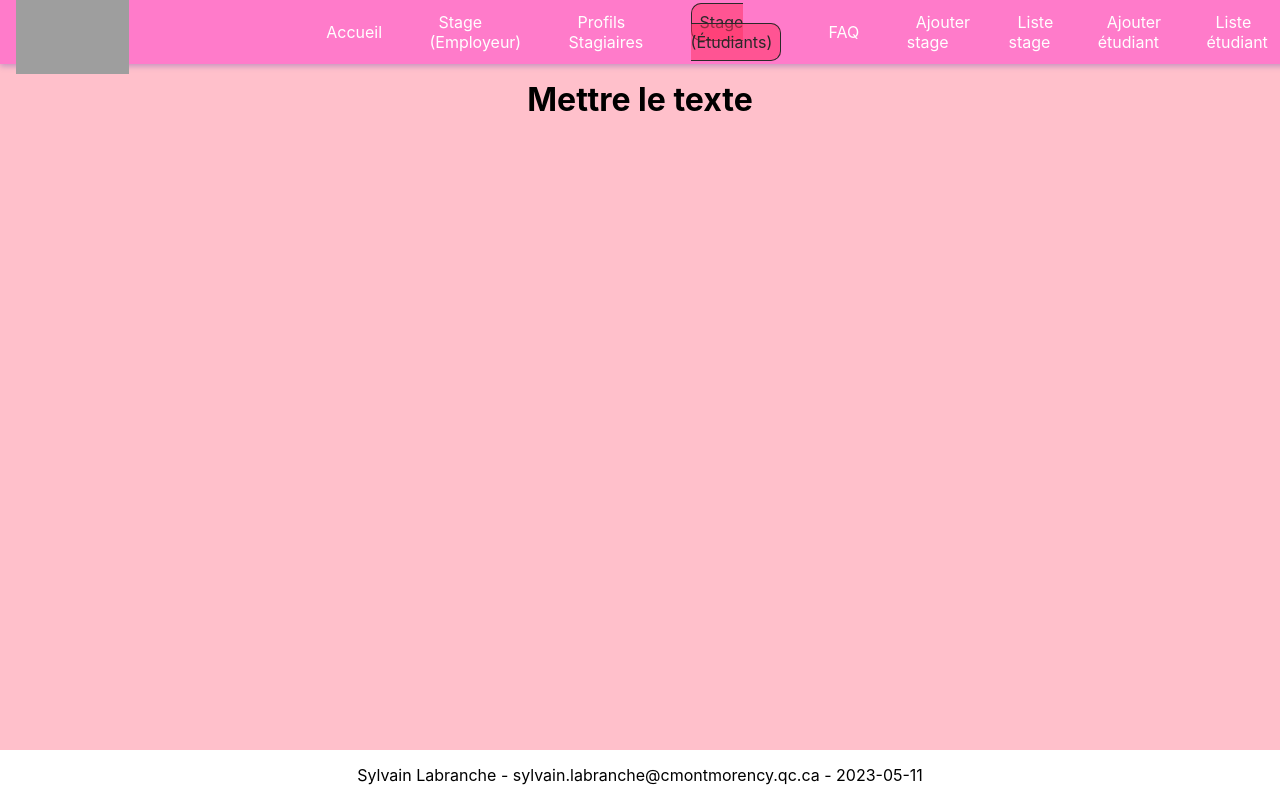
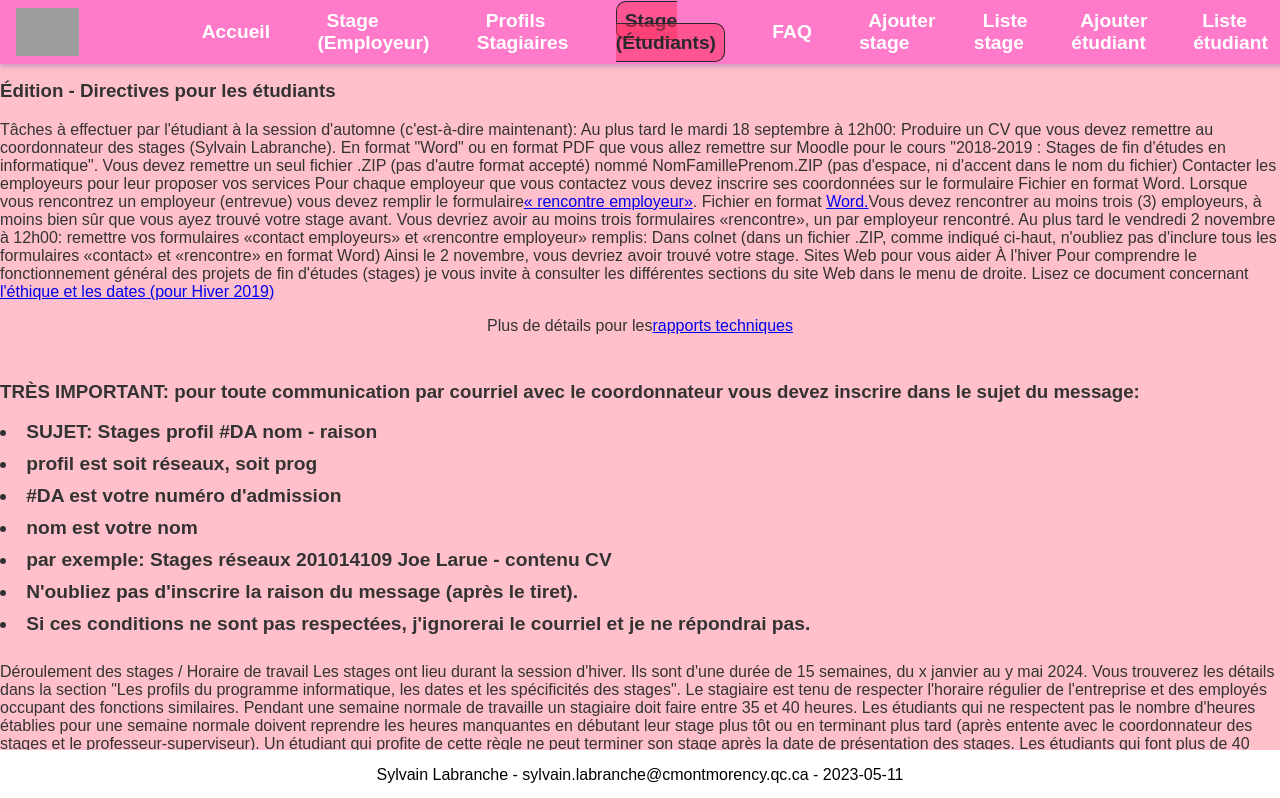
Before and after one commit to Namir2551/Projet-Web, a React (Create React App) app in the folder FrontEnd/: page /stagesEtudiant in a window 1280 px wide. Shown: the top 798 px of the page. Built offline with nearby package versions, Linux system fonts and the light colour scheme; grey boxes are pictures that could not be loaded.

Commit message:
stage etudiant et css

```diff
--- a/FrontEnd/src/stagesEtudiants/pages/PageStagesEtudiant.css
+++ b/FrontEnd/src/stagesEtudiants/pages/PageStagesEtudiant.css
@@ -0,0 +1,17 @@
+div {
+    margin: 0;
+    padding: 0;
+    font-family: Arial, sans-serif;
+    color: #333;
+  }
+
+h3 {
+    font-weight: bold;
+    margin-top: 30px;
+  }
+
+li {
+    font-size: 1.2rem;
+    font-weight: bold;
+    margin: 10px 0;
+  }
--- a/FrontEnd/src/stagesEtudiants/pages/PageStagesEtudiants.js
+++ b/FrontEnd/src/stagesEtudiants/pages/PageStagesEtudiants.js
@@ -4,7 +4,110 @@ import "./PageStagesEtudiant.css";
 function StagesEtudiants() {
     return (
         <div>
-            <h1>Mettre le texte</h1>
+		      <h3>Édition  - Directives pour les étudiants</h3>
+			  Tâches à effectuer par l'étudiant à la session d'automne  (c'est-à-dire maintenant):
+
+				Au plus tard le mardi 18 septembre à 12h00: Produire un CV que vous devez remettre au coordonnateur des stages (Sylvain Labranche).
+
+				  En format "Word" ou en format PDF que vous allez remettre sur Moodle pour le cours "2018-2019 : Stages de fin d'études en informatique".
+				   Vous devez remettre un seul fichier .ZIP (pas d'autre format accepté) nommé
+				   NomFamillePrenom.ZIP (pas d'espace, ni d'accent dans le nom du fichier)
+
+				Contacter les employeurs pour leur proposer vos services
+
+				Pour chaque employeur que vous contactez vous devez inscrire ses coordonnées sur le formulaire <a href="../documents/contact_employeurs.pdf"></a>
+
+				Fichier en format Word.
+
+				Lorsque vous rencontrez un employeur (entrevue) vous devez remplir le formulaire
+				<a href="../documents/rencontre_employeur.pdf">&laquo; rencontre&nbsp;employeur&raquo;</a>.
+
+				Fichier en format <a href="../documents/rencontre_employeur.docx"> Word.</a>
+
+				Vous devez rencontrer au moins trois (3) employeurs, à moins bien sûr que vous ayez
+				trouvé votre stage avant. Vous devriez avoir au moins trois formulaires &laquo;rencontre&raquo;,
+				un par employeur rencontré.
+
+				Au plus tard le vendredi 2 novembre à 12h00: remettre vos formulaires &laquo;contact&nbsp;employeurs&raquo; et
+				&laquo;rencontre&nbsp;employeur&raquo; remplis:
+					Dans colnet (dans un fichier .ZIP, comme indiqué ci-haut, n'oubliez pas d'inclure tous les formulaires &laquo;contact&raquo;
+					et &laquo;rencontre&raquo; en format Word)
+
+				Ainsi le 2 novembre, vous devriez avoir trouvé votre stage.
+
+
+			  			  Sites Web pour vous aider
+
+
+			    À l'hiver
+			  Pour comprendre le fonctionnement général des projets de fin d'études
+			  (stages) je vous invite à consulter les différentes sections du site Web dans le menu de droite.
+
+			 Lisez ce document concernant
+			    <a href="../documents/Code_ethique_presentation_stages.pdf"> l'éthique et les dates (pour Hiver 2019)</a>
+
+			  <p>Plus de détails pour les
+			      <a href="rapports_techniques.php">rapports techniques</a></p>
+				<h3>TRÈS IMPORTANT: pour toute communication par courriel avec le coordonnateur
+					vous devez inscrire dans le sujet du message:</h3>
+					<li class="retrait petit">SUJET: Stages profil #DA nom - raison</li>
+					<li class="retrait petit">profil est soit réseaux, soit prog</li>
+					<li class="retrait petit">#DA est votre numéro d'admission</li>
+					<li class="retrait petit">nom est votre nom</li>
+					<li class="retrait petit">par exemple: Stages réseaux 201014109 Joe Larue - contenu CV</li>
+					<li>N'oubliez pas d'inscrire la raison du message (après le tiret).</li>
+					<li>Si ces conditions ne sont pas respectées, j'ignorerai le courriel et je ne répondrai pas.</li>
+
+              <br></br>
+			  Déroulement des stages / Horaire de travail
+			  Les stages ont lieu durant la session d'hiver.
+			  Ils sont d'une durée de 15 semaines, du x janvier au y mai 2024.
+			  Vous trouverez les détails dans la section "Les profils du programme
+			  informatique, les dates et les spécificités des stages".
+
+			  Le stagiaire est tenu de respecter l'horaire
+			  régulier de l'entreprise et des employés occupant des fonctions similaires.
+			  Pendant une semaine normale de travaille un stagiaire doit faire entre 35 et 40 heures.
+			  Les étudiants qui ne respectent pas le nombre d'heures établies pour une semaine normale
+			  doivent reprendre les heures manquantes en débutant leur stage plus tôt ou en terminant
+			  plus tard (après entente avec le coordonnateur des stages et le professeur-superviseur).
+			  Un étudiant qui profite de cette règle ne peut terminer son stage après la
+			  date de présentation des stages.
+			  Les étudiants qui font plus de 40 heures par
+			  semaine pourront terminer leur stage plus tôt (après entente avec le coordonnateur et le
+			  professeur-superviseur).
+
+			  Pendant les journées pédagogiques et les journées
+			  de rattrapage (lecture) identifiées sur le calendrier scolaire, le stagiaire
+			  est tenu d'être présent en milieu de stage.
+			  Il est possible de débuter le stage plus tôt (que la date prévue) après entente entre
+			  l'étudiant, le coordonnateur et l'employeur (un stage ne peut débuter plus tôt que le
+			  premier lundi de janvier de l'année du stage)
+
+			  Il y aura deux rencontres obligatoires en ligne
+			  Vendredi 12h00-13h00 en janvier avant le début des stages.
+			Vendredi 12h00-13h00 vers le milieu du stage
+			  (la date sera communiquée plus tard).
+
+			  Les étudiants doivent remettre un rapport hebdomadaire
+			  décrivant leurs tâches de la semaine au plus tard le lundi suivant
+			  avant 11h00 AM (il est suggéré de remettre ce rapport
+			  le vendredi en fin d'après-midi en terminant la semaine). Ce rapport est
+			  envoyé par courriel au professeur superviseur. Le format du rapport
+			  sera discuté avec le professeur superviseur de l'étudiant.
+
+			  Le professeur superviseur contactera l'étudiant (selon l'horaire
+			  préalablement établit avec l'étudiant) à chaque semaine.
+			  Le professeur-superviseur rencontre les
+			  étudiants à chaque deux semaines (à moins d'une entente
+			  particulière avec le superviseur de l'entreprise).
+
+			  À la fin des stages (habituellement dans la semaine
+			  d'évaluation, une à deux semaines après les stages), les stagiaires seront
+			  appellés à présenter leurs projets de fin d'études aux professeurs et aux autres
+			  stagiaires. Les superviseurs en entreprise sont les bienvenus à ces présentations
+			  (les personnes intéressées devraient convenir de l'horaire avec le professeur-superviseur).
+
         </div>
     );
   }
```
